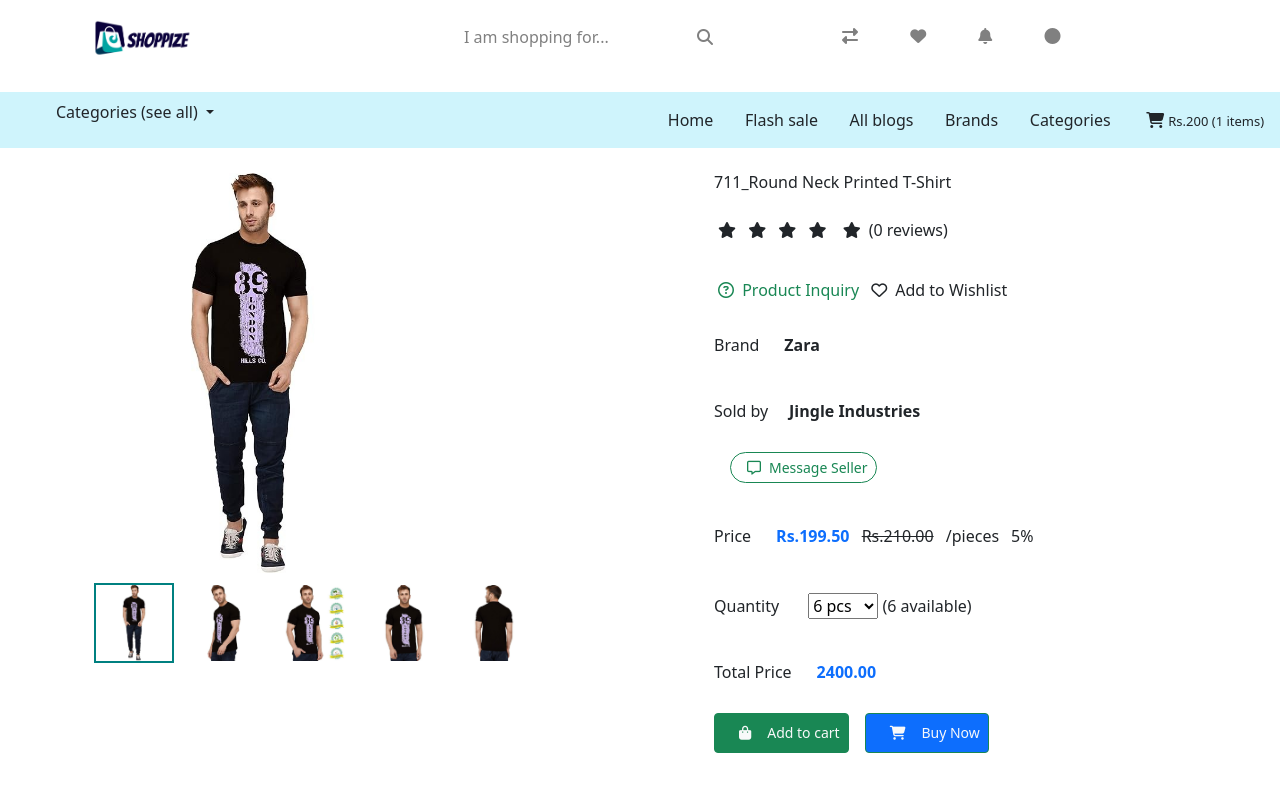
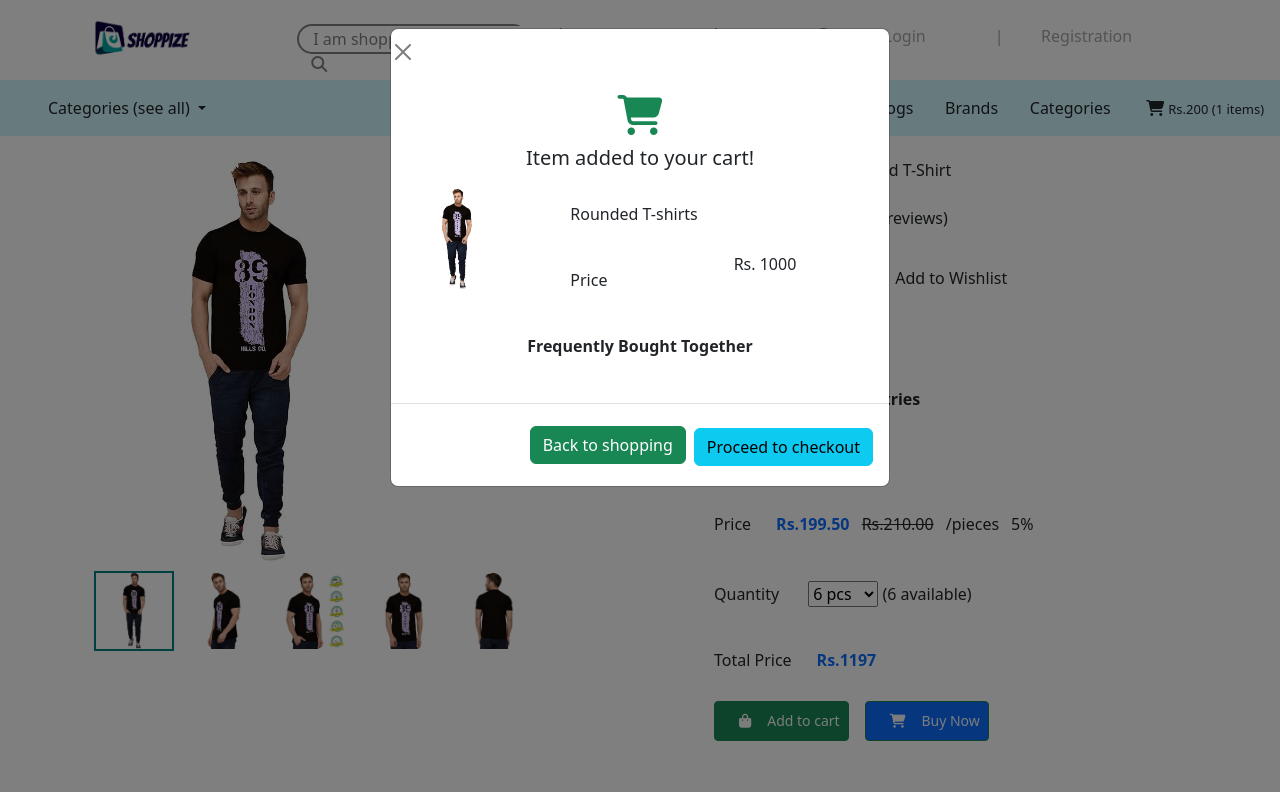
Before and after one commit to Sharonshamitha16/E-commerce-Shopping-Website, a plain HTML site: page ITEM PG/index.html in a window 1280 px wide. Both pictures are taken after a click on the button "Add to cart". Drawn offline with nearby package versions, Linux system fonts and the light colour scheme.

Commit message:
itempg-modal update

```diff
--- /dev/null
+++ b/ITEM PG/cart.html
@@ -0,0 +1,97 @@
+<!DOCTYPE html>
+<html lang="en">
+<head>
+    <meta charset="UTF-8">
+    <meta name="viewport" content="width=device-width, initial-scale=1.0">
+    <title>Document</title>
+    <link href="https://cdn.jsdelivr.net/npm/bootstrap@5.3.3/dist/css/bootstrap.min.css" rel="stylesheet"
+    integrity="sha384-QWTKZyjpPEjISv5WaRU9OFeRpok6YctnYmDr5pNlyT2bRjXh0JMhjY6hW+ALEwIH" crossorigin="anonymous">
+
+<link rel="stylesheet" href="https://cdnjs.cloudflare.com/ajax/libs/font-awesome/6.5.2/css/all.min.css">
+<link rel="stylesheet" href="style.css">
+</head>
+<body>
+    <div class="container">
+        <nav>
+            <div class="row">
+
+                <div class="col"><img src="/HOME PG/ASSETS/logo.png" alt=""
+                        style="height:40px; width:100px ;margin: 20px ; margin-left: 10px;">
+                </div>
+                <div class="col col_search mt-4 inputbox">
+                    <div class="inputbox" style="border:1px"><input type="search" placeholder="I am shopping for..."
+                            style="border:none; color: grey;"><i class="fa fa-search" aria-hidden="true"
+                            style="color: grey;"></i>
+                    </div>
+                </div>
+
+                <div class="col  mt-4 ">
+                    <i class="fa-solid fa-right-left  mx-2" style="color: grey;" title="compare"></i>
+
+                    <i class="fa-solid fa-heart  mx-5 " style="color: grey;" title="wishlist"></i>
+                    <i class="fa-solid fa-bell mx-3" style="color: grey;"></i>
+
+
+                </div>
+                <div class="col mt-4"> <i class="fas fa-user-circle mx-5  " style="color: grey; "></i> <a
+                        href="/LOGIN/login.html" style="text-decoration: none; color:rgb(160, 165, 168)" ;>Login</a>
+                    <figcaption></figcaption>
+                </div>
+                <div class="col mt-4"> <a href="/REGISTARTION/Register.html"
+                        style="text-decoration: none ;color:rgb(160, 165, 168)" ;>| &nbsp; &nbsp; &nbsp; &nbsp;
+                        Registration</a></div>
+
+            </div>
+        </nav>
+
+
+    </div>
+    <nav>
+        <!-- <div class="container"> -->
+        <div class=" bg-info-subtle ">
+            <div class="row bg-info-subtle">
+                <div class="col">
+                    <li class="nav-item dropdown mt-3  " style="list-style: none;">
+                        <a class="nav-link dropdown-toggle px-5" href="#" role="button" data-bs-toggle="dropdown"
+                            aria-expanded="false">
+                            Categories (see all)
+                        </a>
+                        <ul class="dropdown-menu mx-5">
+                            <li><a class="dropdown-item" href="#">Women's clothing</a></li>
+                            <li>
+                                <hr class="dropdown-divider">
+                            </li>
+                            <li><a class="dropdown-item" href="#">Men's clothing</a></li>
+                            <li>
+                                <hr class="dropdown-divider">
+                            </li>
+                            <li><a class="dropdown-item" href="#">Kid's clothing</a></li>
+                        </ul>
+                    </li>
+                </div>
+
+                <div class="col d-flex " style="list-style: none; justify-content: space-around; ">
+                    <li class="mt-3 mb-3">Home</li>
+                    <li class="mt-3 mb-3">Flash sale</li>
+                    <li class="mt-3 mb-3">All blogs</li>
+                    <li class="mt-3 mb-3">Brands</li>
+                    <li class="mt-3 mb-3">Categories</li>
+                    <li class="mt-3 mb-3"><i class="fa-solid fa-cart-shopping px-1"></i><span id="cart_rs_item"
+                            style="font-size: small; font-weight: 100;">Rs.200 (1 items)</span></li>
+                </div>
+            </div>
+        </div>
+    </nav>
+    </div>
+<div class="container">
+    <div class="row">
+        <div class="col bg-info"></div>
+        <div class="col bg-info"></div>
+        <div class="col bg-info"></div>
+        <div class="col bg-info"></div>
+        <div class="col bg-info"></div>
+        <div class="col bg-info"></div>
+    </div>
+</div>
+</body>
+</html>
--- a/ITEM PG/index.html
+++ b/ITEM PG/index.html
@@ -7,37 +7,42 @@
     <title>Item page</title>
     <link href="https://cdn.jsdelivr.net/npm/bootstrap@5.3.3/dist/css/bootstrap.min.css" rel="stylesheet"
         integrity="sha384-QWTKZyjpPEjISv5WaRU9OFeRpok6YctnYmDr5pNlyT2bRjXh0JMhjY6hW+ALEwIH" crossorigin="anonymous">
-    <script src="https://cdn.jsdelivr.net/npm/bootstrap@5.3.3/dist/js/bootstrap.bundle.min.js"
-        integrity="sha384-YvpcrYf0tY3lHB60NNkmXc5s9fDVZLESaAA55NDzOxhy9GkcIdslK1eN7N6jIeHz"
-        crossorigin="anonymous"></script>
+
     <link rel="stylesheet" href="https://cdnjs.cloudflare.com/ajax/libs/font-awesome/6.5.2/css/all.min.css">
     <link rel="stylesheet" href="style.css">
 </head>
 
 <body>
 
-        <div class="container">
-        <nav >
+    <div class="container">
+        <nav>
             <div class="row">
 
                 <div class="col"><img src="/HOME PG/ASSETS/logo.png" alt=""
                         style="height:40px; width:100px ;margin: 20px ; margin-left: 10px;">
                 </div>
-                <div class="col mt-4">
+                <div class="col col_search mt-4 inputbox">
                     <div class="inputbox" style="border:1px"><input type="search" placeholder="I am shopping for..."
                             style="border:none; color: grey;"><i class="fa fa-search" aria-hidden="true"
                             style="color: grey;"></i>
                     </div>
                 </div>
 
-                <div class="col  mt-4">
-                    <i class="fa-solid fa-right-left" style="color: grey;"></i>
+                <div class="col  mt-4 ">
+                    <i class="fa-solid fa-right-left  mx-2" style="color: grey;" title="compare"></i>
 
-                    <i class="fa-solid fa-heart  mx-5 mb-5" style="color: grey;"></i>
-                    <i class="fa-solid fa-bell" style="color: grey;"></i>
+                    <i class="fa-solid fa-heart  mx-5 " style="color: grey;" title="wishlist"></i>
+                    <i class="fa-solid fa-bell mx-3" style="color: grey;"></i>
 
-                    <i class="fa-solid fa-circle mx-5 mb-5" style="color: grey;"></i>
+
                 </div>
+                <div class="col mt-4"> <i class="fas fa-user-circle mx-5  " style="color: grey; "></i> <a
+                        href="/LOGIN/login.html" style="text-decoration: none; color:rgb(160, 165, 168)" ;>Login</a>
+                    <figcaption></figcaption>
+                </div>
+                <div class="col mt-4"> <a href="/REGISTARTION/Register.html"
+                        style="text-decoration: none ;color:rgb(160, 165, 168)" ;>| &nbsp; &nbsp; &nbsp; &nbsp;
+                        Registration</a></div>
 
             </div>
         </nav>
@@ -45,10 +50,11 @@
 
     </div>
     <nav>
-        <div class=" bg-info-subtle">
-            <div class="row">
+        <!-- <div class="container"> -->
+        <div class=" bg-info-subtle ">
+            <div class="row bg-info-subtle">
                 <div class="col">
-                    <li class="nav-item dropdown m-2  " style="list-style: none;">
+                    <li class="nav-item dropdown mt-3  " style="list-style: none;">
                         <a class="nav-link dropdown-toggle px-5" href="#" role="button" data-bs-toggle="dropdown"
                             aria-expanded="false">
                             Categories (see all)
@@ -79,20 +85,25 @@
             </div>
         </div>
     </nav>
-
+    </div>
 
 
     <div class="row">
         <div class="col">
             <img src="/ITEM PG/ASSETS/JEAN.jpg" alt=""
                 style="margin-top:25px;  margin-left:50px ;   height:400px;width:400px;">
-                <div class="thumbnails pb-5">
-                    <img src="/ITEM PG/ASSETS/JEAN.jpg" alt="Thumbnail 1" class="thumbnail selected" onclick="changeImage('/ITEM PG/ASSETS/JEAN.jpg', this)">
-                    <img src="/ITEM PG/ASSETS/jean2.jpg" alt="Thumbnail 2" class="thumbnail" onclick="changeImage('/ITEM PG/ASSETS/jean2.jpg', this)">
-                    <img src="/ITEM PG/ASSETS/jean3.jpg" alt="Thumbnail 3" class="thumbnail" onclick="changeImage('/ITEM PG/ASSETS/jean3.jpg', this)">
-                    <img src="/ITEM PG/ASSETS/jean4.jpg" alt="Thumbnail 4" class="thumbnail" onclick="changeImage('/ITEM PG/ASSETS/jean4.jpg', this)">
-                    <img src="/ITEM PG/ASSETS/jean5.jpg" alt="Thumbnail 5" class="thumbnail" onclick="changeImage('/ITEM PG/ASSETS/jean5.jpg', this)">
-                </div>
+            <div class="thumbnails pb-5">
+                <img src="/ITEM PG/ASSETS/JEAN.jpg" alt="Thumbnail 1" class="thumbnail selected"
+                    onclick="changeImage('/ITEM PG/ASSETS/JEAN.jpg', this)">
+                <img src="/ITEM PG/ASSETS/jean2.jpg" alt="Thumbnail 2" class="thumbnail"
+                    onclick="changeImage('/ITEM PG/ASSETS/jean2.jpg', this)">
+                <img src="/ITEM PG/ASSETS/jean3.jpg" alt="Thumbnail 3" class="thumbnail"
+                    onclick="changeImage('/ITEM PG/ASSETS/jean3.jpg', this)">
+                <img src="/ITEM PG/ASSETS/jean4.jpg" alt="Thumbnail 4" class="thumbnail"
+                    onclick="changeImage('/ITEM PG/ASSETS/jean4.jpg', this)">
+                <img src="/ITEM PG/ASSETS/jean5.jpg" alt="Thumbnail 5" class="thumbnail"
+                    onclick="changeImage('/ITEM PG/ASSETS/jean5.jpg', this)">
+            </div>
         </div>
         <div class="col">
             <div class="container" style="margin-top:25px;  margin-left:50px ;  height:400px;width:400px;">
@@ -135,7 +146,7 @@
 
                 <div class="row d-flex flex-wrap align-items-center " style=" line-height:50px;">
                     <div class="col d-flex flex-wrap align-items-center">
-                        <p>Price &nbsp; &nbsp; &nbsp;<strong class="text-primary ">Rs.199.50</strong>
+                        <p>Price &nbsp; &nbsp; &nbsp;<strong class="text-primary" id="price">Rs.199.50</strong>
                             <strike class="mx-2">Rs.210.00</strike><span class="mb-5"> /pieces</span>
                         </p> <span class=" mx-2 mb-3 p-1 border-1">5%</span>
                     </div>
@@ -144,12 +155,12 @@
                 <div class="row d-flex flex-wrap align-items-center" style=" line-height:50px;">
                     <div class="col d-flex flex-wrap align-items-center">
                         <p>Quantity &nbsp; &nbsp; &nbsp;
-                            <select>
-                                <option value="" class="border-none">6 pcs</option>
-                                <option value="" class="border-none">12 pcs</option>
-                                <option value="" class="border-none">18 pcs</option>
-                                <option value="" class="border-none">24 pcs</option>
-                                <option value="" class="border-none">30 pcs</option>
+                            <select id="Quantity" onclick="price_change_quantity_click()">
+                                <option value="6" class="border-none">6 pcs</option>
+                                <option value="12" class="border-none">12 pcs</option>
+                                <option value="18" class="border-none">18 pcs</option>
+                                <option value="24" class="border-none">24 pcs</option>
+                                <option value="30" class="border-none">30 pcs</option>
                             </select> (6 available)
                         </p>
 
@@ -160,18 +171,72 @@
                 <div class="row d-flex flex-wrap align-items-center " style=" line-height:50px;">
                     <div class="col d-flex flex-wrap align-items-center">
 
-                        <p>Total Price &nbsp; &nbsp; &nbsp;<strong class="text-primary" id="">2400.00</strong></p>
+                        <p>Total Price &nbsp; &nbsp; &nbsp;<strong class="text-primary"
+                                id="total_price">2400.00</strong></p>
                     </div>
                 </div>
 
                 <div class="row d-flex flex-wrap align-items-center " style=" line-height:50px;">
                     <div class="col d-flex flex-wrap align-items-center">
-                        <button class="btn  btn-outline-success btn-sm bg-success  mb-4 text-light"> <i class="fa-solid fa-bag-shopping mx-2 text-light p-2"></i>Add to cart</button>
-                        <button class="btn  btn-outline-success btn-sm bg-primary mx-3 mb-4 text-light"> <i class="fa-solid fa-cart-shopping mx-2 text-light p-2"></i>Buy Now</button>
+                        <button class="btn  btn-outline-success btn-sm bg-success  mb-4 text-light "
+                            data-bs-toggle="modal" data-bs-target="#exampleModal"> <i
+                                class="fa-solid fa-bag-shopping mx-2 text-light p-2"></i>Add to cart</button>
 
+
+
+                        <!-- Modal -->
+                        <div class="modal fade" id="exampleModal" tabindex="-1" aria-labelledby="exampleModalLabel"
+                            aria-hidden="true">
+                            <div class="modal-dialog">
+                                <div class="modal-content">
+                                    <p class=" justify-content-end"><button type="button"
+                                            class="btn-close rounded-pill " data-bs-dismiss="modal"
+                                            aria-label="Close"></button></p>
+                                    <h1 class=" d-flex justify-content-center "><i
+                                            class="fas fa-shopping-cart text-success "></i></h1>
+                                    <h1 class="modal-title fs-5 fw-5 d-flex justify-content-center "
+                                        id="exampleModalLabel">Item added to your cart!</h1>
+
+
+                                    <div class="modal-body">
+                                        <div class="row">
+                                            <div class="col">
+                                                <img src="/ITEM PG/ASSETS/JEAN.jpg" alt="" height="100px"
+                                                    ;width="350px">
+                                            </div>
+                                            <div class="col">
+                                                <p>Rounded T-shirts</p>
+                                                <p>Price</p>
+
+                                            </div>
+                                            <div class="col">
+                                                <span> <br></span>
+                                                <span  class="my-5"
+                                                id="total_price">Rs. 1000</span>
+                                            </div>
+                                        </div>
+                                        <div class="row">
+                                            <p class="d-flex justify-content-center fw-bolder ">Frequently Bought Together</p>
+                                        </div>
+                                    </div>
+                                    <div class="modal-footer d-flex justify-content-space-between">
+                                        <button type="button" class="btn btn-success"
+                                            data-bs-dismiss="modal">Back to shopping</button>
+                                            <a href="/ITEM PG/cart.html"> <button type="button" class="btn btn-info">Proceed to checkout </button></a>
+                                    </div>
+                                </div>
+                            </div>
+                        </div>
+                        <button class="btn  btn-outline-success btn-sm bg-primary mx-3 mb-4 text-light"> <i
+                                class="fa-solid fa-cart-shopping mx-2 text-light p-2"></i>Buy Now</button>
+
+                    </div>
+                </div>
             </div>
-        </div>
-    </div>
 </body>
+<script src="https://cdn.jsdelivr.net/npm/bootstrap@5.3.3/dist/js/bootstrap.bundle.min.js"
+    integrity="sha384-YvpcrYf0tY3lHB60NNkmXc5s9fDVZLESaAA55NDzOxhy9GkcIdslK1eN7N6jIeHz"
+    crossorigin="anonymous"></script>
+<script src="script.js"></script>
 
 </html>
--- a/ITEM PG/script.js
+++ b/ITEM PG/script.js
@@ -9,3 +9,19 @@ function changeImage(src, element) {
     // Add 'selected' class to the clicked thumbnail
     element.classList.add('selected');
 }
+
+
+
+    const quant = document.getElementById('Quantity');
+    const price = document.getElementById('price');
+
+    total_price = document.getElementById('total_price')
+    function price_change_quantity_click() {
+        let rate = price.textContent.replace('Rs.', '');
+        let quantity =quant.value
+        let total = rate * quantity
+        console.log(total)
+        total_price.textContent = `Rs.${total}`;
+
+    }
+    price_change_quantity_click();
--- a/ITEM PG/style.css
+++ b/ITEM PG/style.css
@@ -6,15 +6,21 @@ body{
 /* nav bar 1st */
 nav{
     justify-content: space-between;
+    cursor: pointer;
 }
 /* search box  */
 .inputbox {
 
-    border: 5px solid grey;
-    border-radius: 4px;
+    border: 2px solid grey;
+    border-radius: 20px;
 
 }
+ .col_search
+{
+    height:30px;
+    width:10%;
 
+}
 .inputbox input {
     border: none;
     outline: none;
```
